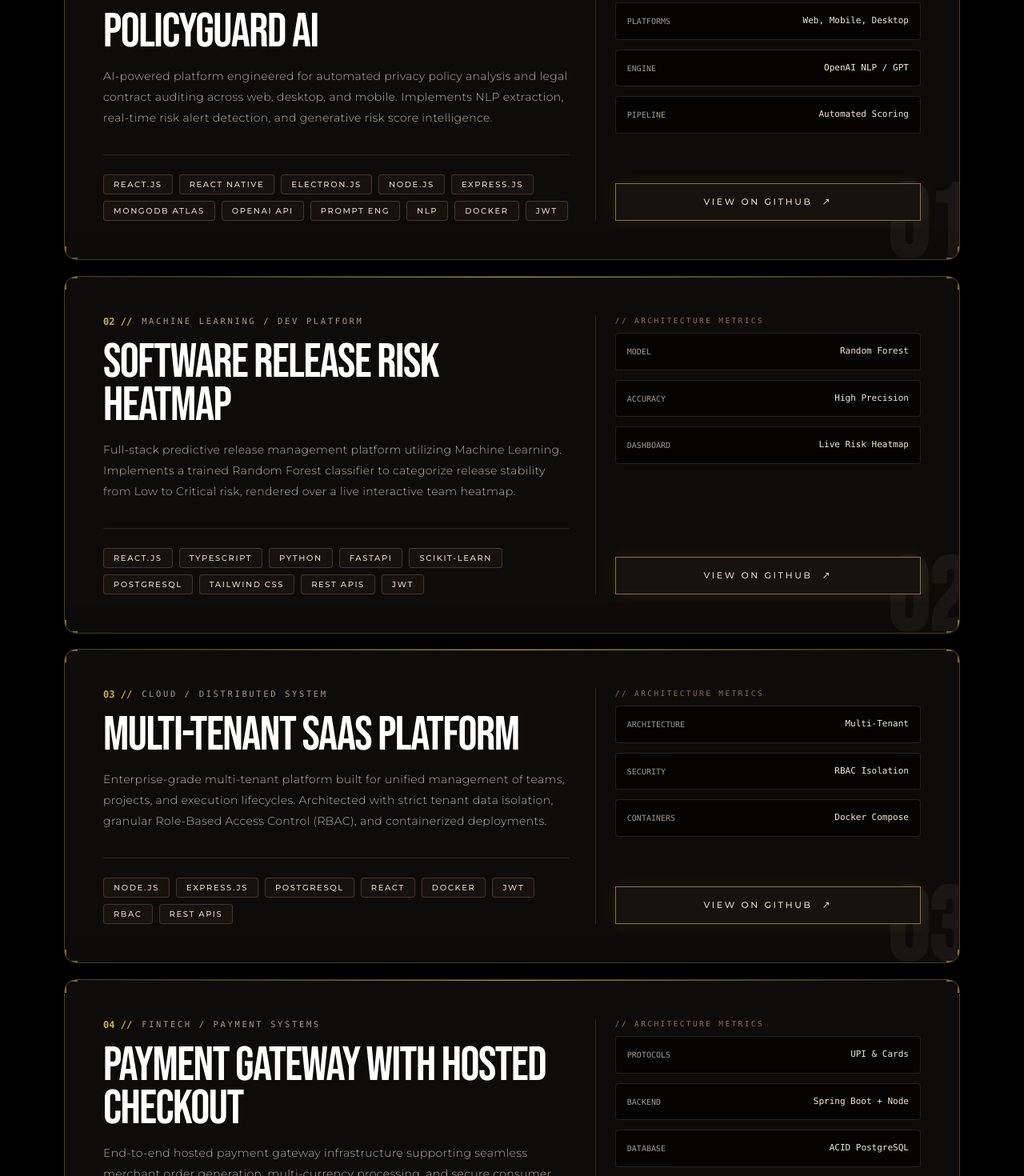
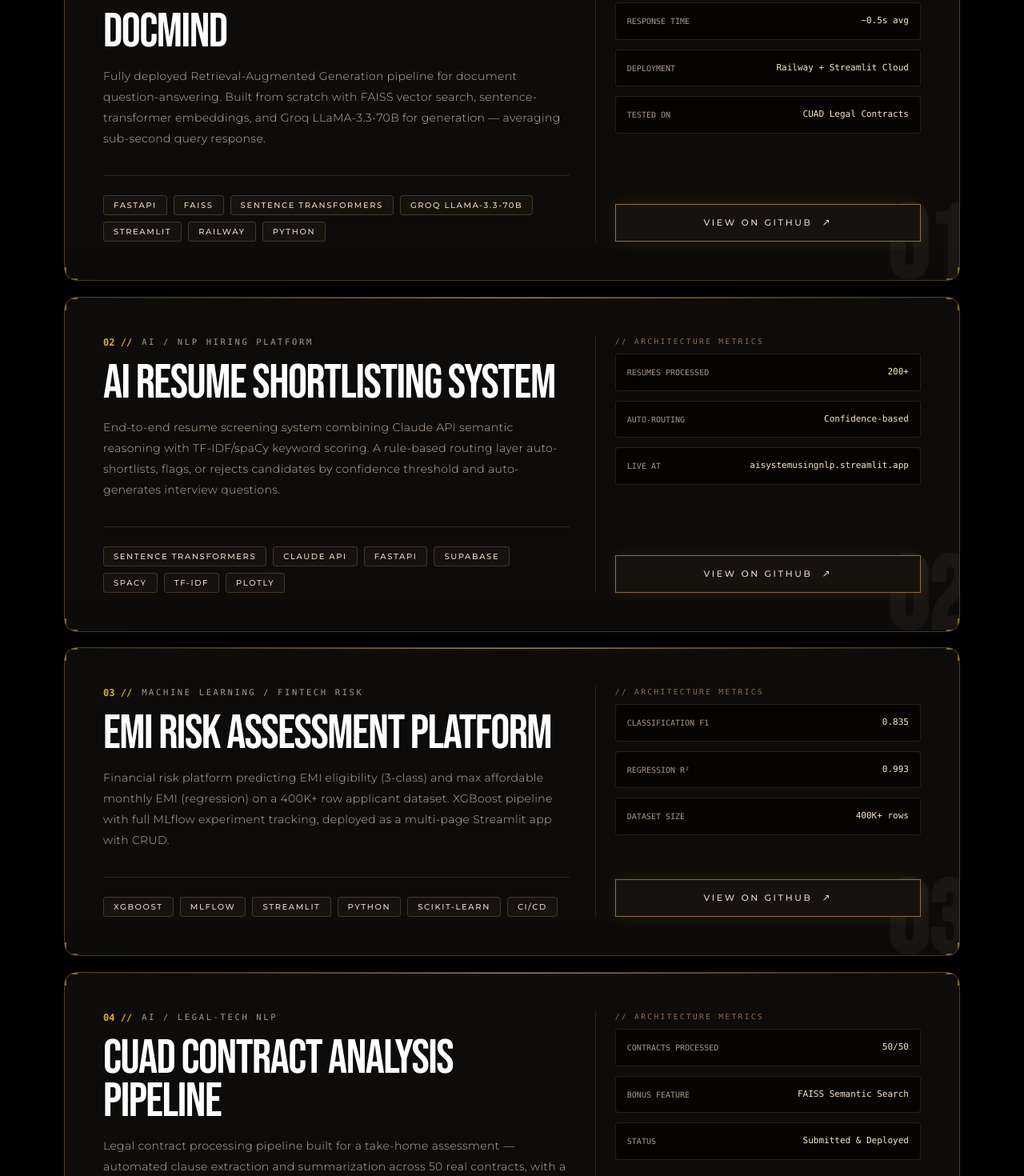
Before and after one commit to TiKkU12345/Port-Folio, a React (Vite) app: page / in a window 1280 px wide. Shown: the part 2060-3530 px from the top of the page at 80% size. Built offline with nearby package versions, Linux system fonts and the light colour scheme; a web font is replaced by a local one.

Commit message:
Update ProjectsSection.tsx

```diff
--- a/src/components/ProjectsSection.tsx
+++ b/src/components/ProjectsSection.tsx
@@ -15,101 +15,90 @@ interface Project {
 const projects: Project[] = [
   {
     number: '01',
-    title: 'PolicyGuard AI',
-    category: 'AI / LEGAL-TECH PLATFORM',
+    title: 'DocMind',
+    category: 'AI / RAG DOCUMENT Q&A PIPELINE',
     description:
-      'AI-powered platform engineered for automated privacy policy analysis and legal contract auditing across web, desktop, and mobile. Implements NLP extraction, real-time risk alert detection, and generative risk score intelligence.',
-    githubUrl: 'https://github.com/lohithadamisetti123',
+      'Fully deployed Retrieval-Augmented Generation pipeline for document question-answering. Built from scratch with FAISS vector search, sentence-transformer embeddings, and Groq LLaMA-3.3-70B for generation — averaging sub-second query response.',
+    githubUrl: 'https://github.com/TiKkU12345/DocMind-API',
     tech: [
-      'React.js',
-      'React Native',
-      'Electron.js',
-      'Node.js',
-      'Express.js',
-      'MongoDB Atlas',
-      'OpenAI API',
-      'Prompt Eng',
-      'NLP',
-      'Docker',
-      'JWT',
+      'FastAPI',
+      'FAISS',
+      'Sentence Transformers',
+      'Groq LLaMA-3.3-70B',
+      'Streamlit',
+      'Railway',
+      'Python',
     ],
     metrics: [
-      { label: 'PLATFORMS', value: 'Web, Mobile, Desktop' },
-      { label: 'ENGINE', value: 'OpenAI NLP / GPT' },
-      { label: 'PIPELINE', value: 'Automated Scoring' },
+      { label: 'RESPONSE TIME', value: '~0.5s avg' },
+      { label: 'DEPLOYMENT', value: 'Railway + Streamlit Cloud' },
+      { label: 'TESTED ON', value: 'CUAD Legal Contracts' },
     ],
   },
   {
     number: '02',
-    title: 'Software Release Risk Heatmap',
-    category: 'MACHINE LEARNING / DEV PLATFORM',
+    title: 'AI Resume Shortlisting System',
+    category: 'AI / NLP HIRING PLATFORM',
     description:
-      'Full-stack predictive release management platform utilizing Machine Learning. Implements a trained Random Forest classifier to categorize release stability from Low to Critical risk, rendered over a live interactive team heatmap.',
-    githubUrl: 'https://github.com/lohithadamisetti123',
+      'End-to-end resume screening system combining Claude API semantic reasoning with TF-IDF/spaCy keyword scoring. A rule-based routing layer auto-shortlists, flags, or rejects candidates by confidence threshold and auto-generates interview questions.',
+    githubUrl: 'https://github.com/TiKkU12345/Resume-Ai-System',
     tech: [
-      'React.js',
-      'TypeScript',
-      'Python',
+      'Sentence Transformers',
+      'Claude API',
       'FastAPI',
-      'scikit-learn',
-      'PostgreSQL',
-      'Tailwind CSS',
-      'REST APIs',
-      'JWT',
+      'Supabase',
+      'spaCy',
+      'TF-IDF',
+      'Plotly',
     ],
     metrics: [
-      { label: 'MODEL', value: 'Random Forest' },
-      { label: 'ACCURACY', value: 'High Precision' },
-      { label: 'DASHBOARD', value: 'Live Risk Heatmap' },
+      { label: 'RESUMES PROCESSED', value: '200+' },
+      { label: 'AUTO-ROUTING', value: 'Confidence-based' },
+      { label: 'LIVE AT', value: 'aisystemusingnlp.streamlit.app' },
     ],
   },
   {
     number: '03',
-    title: 'Multi-Tenant SaaS Platform',
-    category: 'CLOUD / DISTRIBUTED SYSTEM',
+    title: 'EMI Risk Assessment Platform',
+    category: 'MACHINE LEARNING / FINTECH RISK',
     description:
-      'Enterprise-grade multi-tenant platform built for unified management of teams, projects, and execution lifecycles. Architected with strict tenant data isolation, granular Role-Based Access Control (RBAC), and containerized deployments.',
-    githubUrl: 'https://github.com/lohithadamisetti123',
+      'Financial risk platform predicting EMI eligibility (3-class) and max affordable monthly EMI (regression) on a 400K+ row applicant dataset. XGBoost pipeline with full MLflow experiment tracking, deployed as a multi-page Streamlit app with CRUD.',
+    githubUrl: 'https://github.com/TiKkU12345',
     tech: [
-      'Node.js',
-      'Express.js',
-      'PostgreSQL',
-      'React',
-      'Docker',
-      'JWT',
-      'RBAC',
-      'REST APIs',
+      'XGBoost',
+      'MLflow',
+      'Streamlit',
+      'Python',
+      'Scikit-learn',
+      'CI/CD',
     ],
     metrics: [
-      { label: 'ARCHITECTURE', value: 'Multi-Tenant' },
-      { label: 'SECURITY', value: 'RBAC Isolation' },
-      { label: 'CONTAINERS', value: 'Docker Compose' },
+      { label: 'CLASSIFICATION F1', value: '0.835' },
+      { label: 'REGRESSION R²', value: '0.993' },
+      { label: 'DATASET SIZE', value: '400K+ rows' },
     ],
   },
   {
     number: '04',
-    title: 'Payment Gateway with Hosted Checkout',
-    category: 'FINTECH / PAYMENT SYSTEMS',
+    title: 'CUAD Contract Analysis Pipeline',
+    category: 'AI / LEGAL-TECH NLP',
     description:
-      'End-to-end hosted payment gateway infrastructure supporting seamless merchant order generation, multi-currency processing, and secure consumer checkout via UPI and Cards with webhook transaction verification.',
-    githubUrl: 'https://github.com/lohithadamisetti123',
+      'Legal contract processing pipeline built for a take-home assessment — automated clause extraction and summarization across 50 real contracts, with a FAISS-powered semantic search layer for fast clause lookup.',
+    githubUrl: 'https://github.com/TiKkU12345',
     tech: [
-      'Node.js',
-      'Spring Boot',
-      'PostgreSQL',
-      'React',
-      'Docker',
-      'REST APIs',
-      'UPI / Card Integrations',
+      'FAISS',
+      'NLP',
+      'Python',
+      'Clause Extraction',
+      'Semantic Search',
     ],
     metrics: [
-      { label: 'PROTOCOLS', value: 'UPI & Cards' },
-      { label: 'BACKEND', value: 'Spring Boot + Node' },
-      { label: 'DATABASE', value: 'ACID PostgreSQL' },
+      { label: 'CONTRACTS PROCESSED', value: '50/50' },
+      { label: 'BONUS FEATURE', value: 'FAISS Semantic Search' },
+      { label: 'STATUS', value: 'Submitted & Deployed' },
     ],
   },
 ];
-
 export const ProjectsSection: React.FC = () => {
   return (
     <section
```
